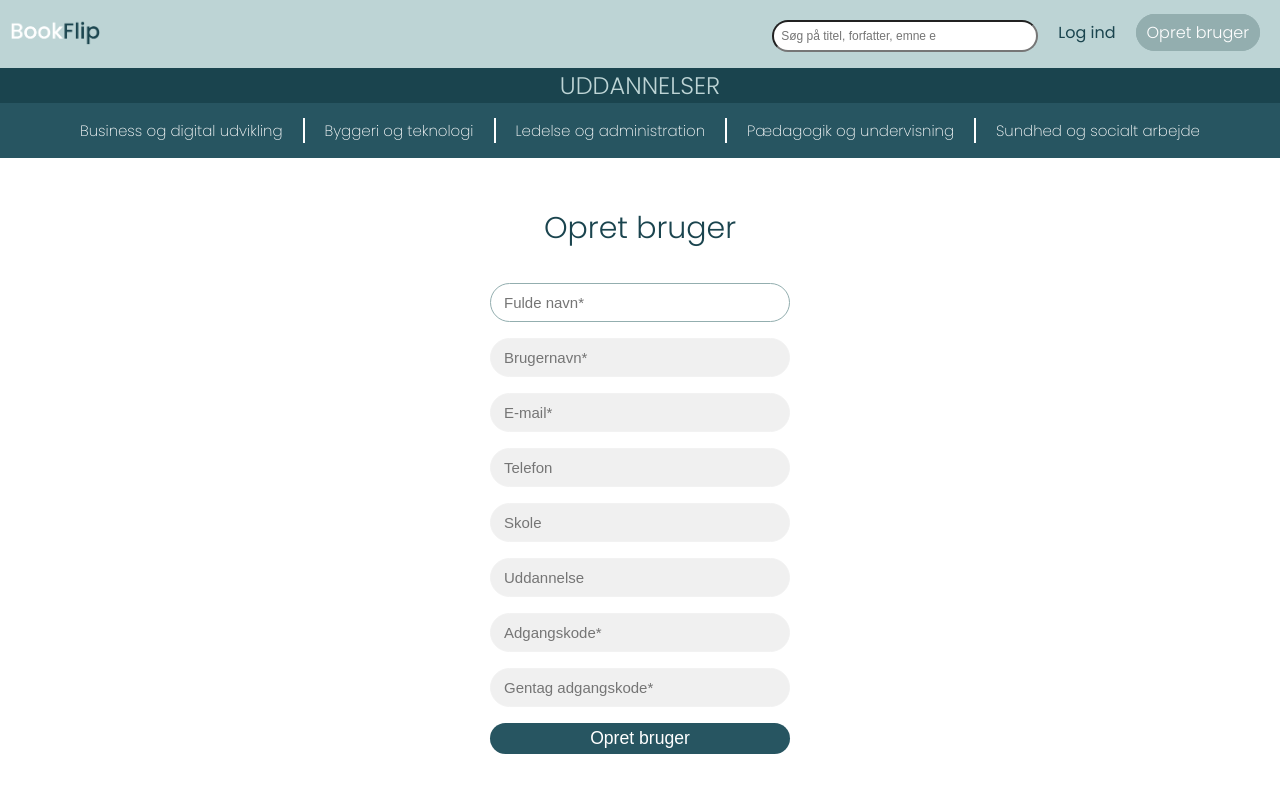
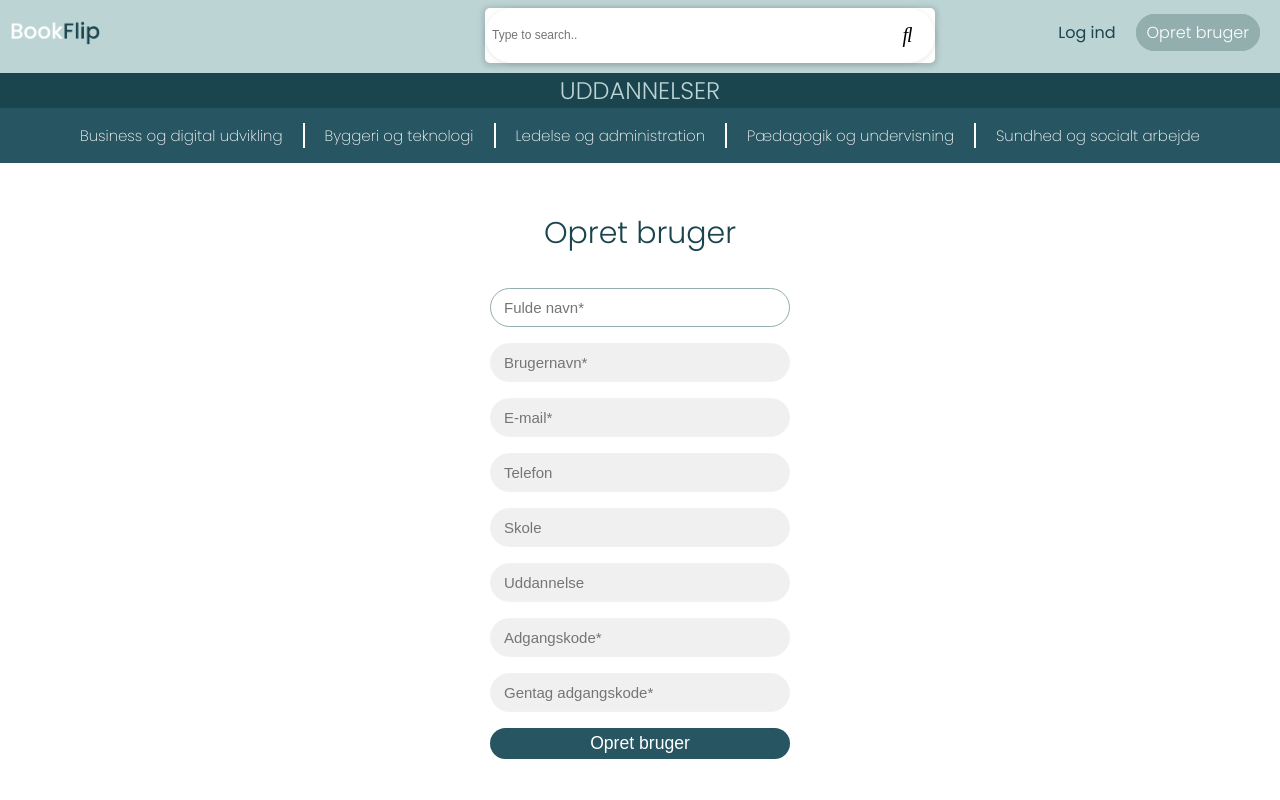
Before and after one commit to Fidolicious/Projekt-4, a plain HTML site: page opret.html in a window 1280 px wide. Shown: the top 800 px of the page. Drawn offline with Linux system fonts and the light colour scheme.

Commit message:
Small updates
Search bar added to multiple sites

```diff
--- a/opret.html
+++ b/opret.html
@@ -14,12 +14,22 @@
 </head>
 <body>
     <header>
-        <div class="topnav">
-          <a href="index.html" class="logo"><img src="img/bookflip.png" alt="logo"></a>
-          <li><a class="opret" href="opret.html">Opret bruger</a></li>
-          <li><a class="login" href="login.html">Log ind</a></li>
-          <li> <input class="soeg" type="text" placeholder="Søg på titel, forfatter, emne eller ISBN."></li>
+
+      <div class="topnav">
+        <a href="index.html" class="logo"><img src="img/bookflip.png" alt="logo"></a>
+        <li><a class="opret" href="opret.html">Opret bruger</a></li>
+        <li><a class="login" href="login.html">Log ind</a></li>
+        <div class="wrapper">
+          <div class="search-input">
+            <a href="" target="_blank" hidden></a>
+            <input type="text" placeholder="Type to search..">
+            <div class="autocom-box">
+            </div>
+            <div class="icon"><i class="fas fa-search"></i></div>
+          </div>
         </div>
+      </div>
+
     </header>
 
       <nav class="udd">
```
Also changed, not shown: bogbeskriv.html (+9 -2 lines), bogoversigt.html (+13 -4 lines), index.html (+0 -1 lines).
